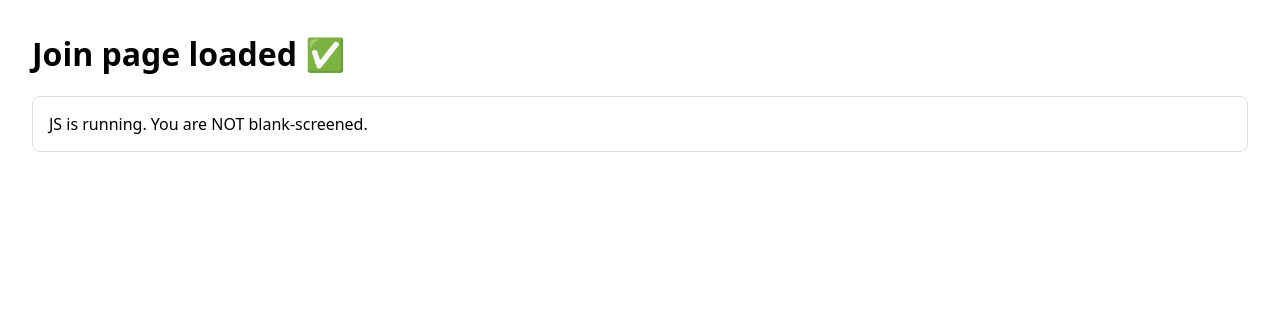
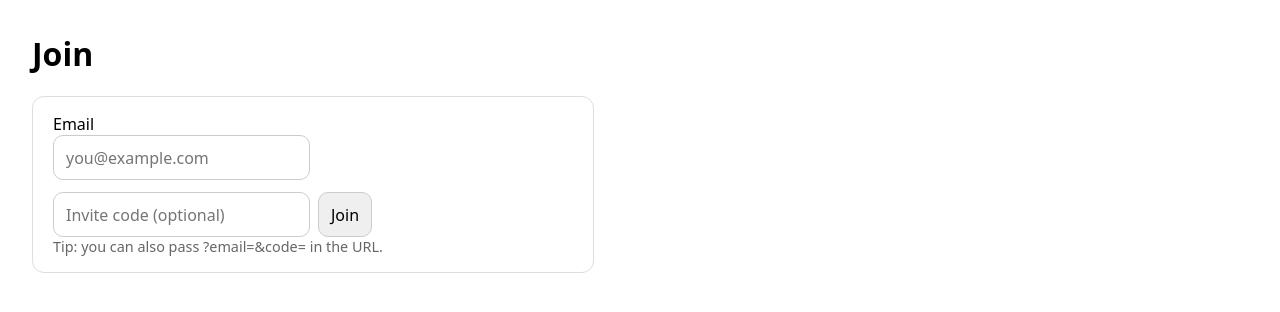
Before and after one commit to barnettrp/spanish-tutor, a website: page join.html in a window 1280 px wide. Drawn offline with Linux system fonts and the light colour scheme.

Commit message:
Update join.html

```diff
--- a/join.html
+++ b/join.html
@@ -5,23 +5,39 @@
   <meta name="viewport" content="width=device-width,initial-scale=1" />
   <title>Join</title>
   <style>
+    :root { color-scheme: light dark; }
     body { font-family: system-ui, -apple-system, Segoe UI, Roboto, Arial, sans-serif; margin: 2rem; }
-      .ok { padding: 1rem; border: 1px solid #ddd; border-radius: 8px; }
+    .card { max-width: 520px; padding: 1rem 1.25rem; border: 1px solid #ddd; border-radius: 12px; }
+    .row { display: flex; gap: .5rem; margin-top: .75rem; }
+    input, button { font: inherit; padding: .65rem .75rem; border-radius: 10px; border: 1px solid #ccc; }
+    button { cursor: pointer; }
+    .muted { color: #666; font-size: .9rem; }
+    .error { color: #b00020; margin-top: .5rem; }
+    .ok { color: #0a7a34; margin-top: .5rem; }
     .hidden { display: none; }
   </style>
 </head>
 <body>
-    <h1>Join page loaded ✅</h1>
+  <h1>Join</h1>
 
-    <div id="app" class="ok">
-      If you can see this, HTML rendered and JS hasn’t run yet.
+  <div id="app" class="card">
+    <form id="joinForm">
+      <label>
+        Email<br />
+        <input id="email" type="email" placeholder="you@example.com" required />
+      </label>
+      <div class="row">
+        <input id="code" type="text" placeholder="Invite code (optional)" />
+        <button id="joinBtn" type="submit">Join</button>
+      </div>
+      <div class="muted" id="hint">Tip: you can also pass ?email=&code= in the URL.</div>
+      <div id="status" class="muted" aria-live="polite"></div>
+      <div id="err" class="error hidden"></div>
+      <div id="ok" class="ok hidden"></div>
+    </form>
   </div>
 
-    <script>
-      // Simple sanity check — if this runs, you’ll see the message below.
-      console.log("[join.html] inline script ran");
-      const el = document.getElementById("app");
-      if (el) el.textContent = "JS is running. You are NOT blank-screened.";
-    </script>
+  <!-- IMPORTANT: use type="module" if your JS uses imports/exports -->
+  <script type="module" src="./join.js"></script>
 </body>
 </html>
```
Lines whose indentation alone changed are shown as unchanged.
